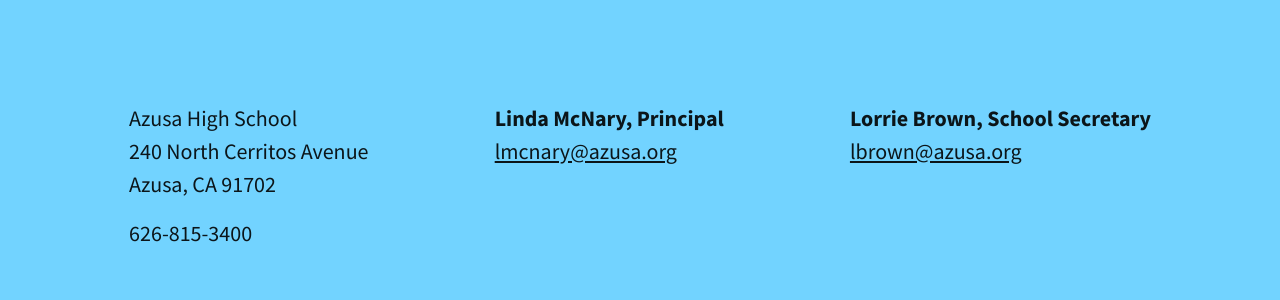
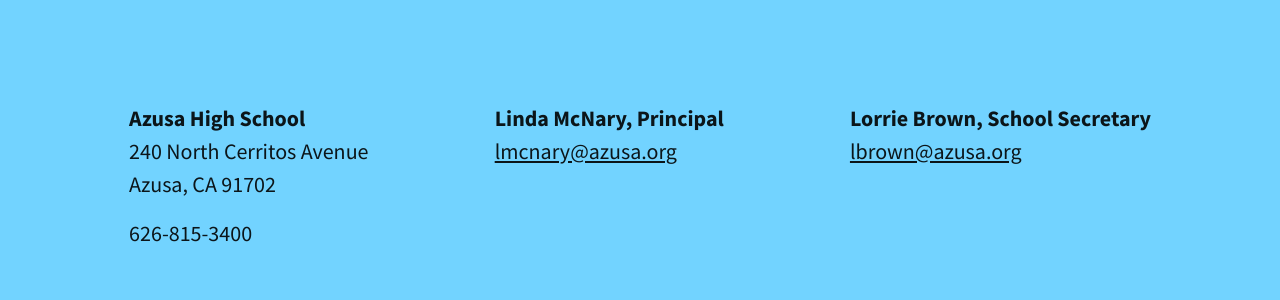
Before and after one commit to jimthoburn/azusa, a Jekyll site: the page built from athletics.markdown, in a window 1280 px wide. Shown: the part 1959-2259 px from the top of the page. Built offline with Jekyll 4.4.1, drawn with Linux system fonts in a browser that asks for light colours.

Commit message:
Tweak footer style.

```diff
--- a/_css/layout.css
+++ b/_css/layout.css
@@ -229,7 +229,7 @@
     font-size: inherit;
     line-height: inherit;
     margin-bottom: 0;
-    font-weight: 400;
+    font-weight: bold;
     line-height: inherit;
   }
 
--- a/css/shared.css
+++ b/css/shared.css
@@ -399,7 +399,7 @@
     font-size: inherit;
     line-height: inherit;
     margin-bottom: 0;
-    font-weight: 400;
+    font-weight: bold;
     line-height: inherit;
   }
 
```
Also changed, not shown: 1 other file.
